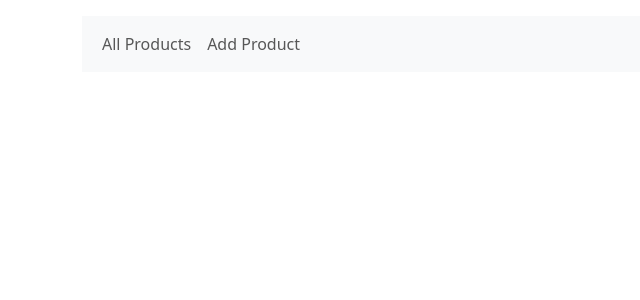
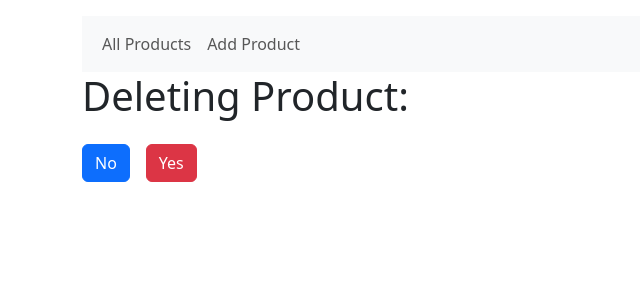
Before and after one commit to XJSng/OCK-react-frontend, a React (Create React App) app in the folder ock-react-frontend/: page /delete/1 in a window 1280 px wide. Shown: the top 300 px of the page, without its empty margins (0-640 px from the left). Built offline with nearby package versions, Linux system fonts and the light colour scheme; no server answers.

Commit message:
CRUD done

```diff
--- a/ock-react-frontend/src/App.js
+++ b/ock-react-frontend/src/App.js
@@ -4,6 +4,7 @@ import { BrowserRouter as Router, Routes, Route, Link } from "react-router-dom"
 import ProductListing from './ProductListing';
 import AddProductPage from './productsPages/AddProductPage';
 import EditProductPage from './productsPages/EditProductPage'
+import DeleteProductPage from './productsPages/DeleteProductPage'
 
 
 export default function App() {
@@ -28,6 +29,7 @@ export default function App() {
               <Route path='/' element={<ProductListing />} />
               <Route path='/add' element={<AddProductPage />} />
               <Route path='/edit/:productId' element={<EditProductPage />} />
+              <Route path='/delete/:productId' element={<DeleteProductPage/>}/>
             </Routes>
           </Router>
         </ProductContextData>
--- a/ock-react-frontend/src/ProductContext.js
+++ b/ock-react-frontend/src/ProductContext.js
@@ -1,10 +1,12 @@
 import { useState, createContext, useEffect } from "react";
 import axios from "axios";
+// import { useNavigate } from "react-router-dom";
 export const ProductContext = createContext()
 
 const URL = "https://express-product-api.onrender.com/api"
 
 export default function ProductContextData(props){
+    // const navigate = useNavigate();
     const [products, setProducts] = useState([]);
     const [categories,setCategories] = useState([])
     const [tags,setTags] = useState([])
@@ -34,16 +36,18 @@ export default function ProductContextData(props){
                 category_id: parseInt(newProduct.category_id),
                 tags: parseInt(newProduct.tags)
             })
-            newProduct._id = response.data.insertedId
+            newProduct.id = response.data.product.id
+
+            console.log(response.data)
             setProducts([...products,newProduct])
         },
 
-        getProductById(productId) {
-            return products.find(p=> p.id === productId)
+       getProductById(productId) {
+            return products.find( p=>p.id === parseInt(productId))
         },
 
         async editProduct(productId, newProduct) {
-            const response = await axios.put(URL + "products/" + productId, {
+            const response = await axios.put(URL + "/products/" + productId, {
                 ...newProduct,
                 cost: parseInt(newProduct.cost),
                 category_id: parseInt(newProduct.category_id),
@@ -51,13 +55,26 @@ export default function ProductContextData(props){
             })
 
             newProduct.id = productId
-            const index = products.findIndex( p=> p.id === productId)
+            const index = products.findIndex( p=> p.id === parseInt(productId))
             const left = [...products.slice(0, index)]
             const right = [...products.slice(index+1)];
             const modified  =[ ...left, newProduct, ...right];
 
             setProducts(modified);
+        },
+        async deleteProduct(productId){
+            if (products.find( p=>p.id === parseInt(productId))) {
+            await axios.delete(URL + "/products/" + productId)
+            const indexToDelete = products.findIndex( p=> p.id === parseInt(productId))
+            const modified = [...products.slice(0, indexToDelete), ...products.slice(indexToDelete+1)];
+            setProducts(modified);
+        } else {
+           console.log(products)
+
         }
+        }
+
+
     }
 
 // The get context is stored in the value
--- /dev/null
+++ b/ock-react-frontend/src/productsPages/DeleteProductPage.js
@@ -0,0 +1,24 @@
+import { useParams, useNavigate } from "react-router-dom"
+import { useContext } from "react";
+import { ProductContext } from "../ProductContext";
+
+export default function DeleteProductPage() {
+    const params = useParams();
+    const navigate = useNavigate();
+    const productId = params.productId;
+
+    const context = useContext(ProductContext);
+    const productToEdit = context.getProductById(productId);
+
+    return <>
+        <h1>Deleting Product: {productToEdit?.name}</h1>
+        <button className='btn btn-primary mt-3' onClick={()=>navigate("/")}>
+        No
+      </button>
+        <button className='btn btn-danger mt-3 ms-3' onClick={ async () => {await context.deleteProduct(productId)
+        navigate(-1)
+        }}>
+        Yes
+      </button>
+    </>
+}
--- a/ock-react-frontend/src/productsPages/EditProductPage.js
+++ b/ock-react-frontend/src/productsPages/EditProductPage.js
@@ -3,7 +3,7 @@ import { useContext } from "react";
 import { ProductContext } from "../ProductContext";
 import ProductForm from "../productsPages/ProductForm";
 
-export default function EditProductPage() {
+export default  function EditProductPage() {
 
     const params = useParams();
     const navigate = useNavigate();
@@ -13,11 +13,12 @@ export default function EditProductPage() {
     const productToEdit = context.getProductById(productId);
 
     return <>
-        <h1>Editing Product: {productToEdit}</h1>
+        <h1>Editing Product: {productToEdit?.name}</h1>
         <ProductForm initialValue={productToEdit}
                     label="Edit Product"
                     onSubmit={(product)=>{
-                        context.updateProductById(productId, product)
+                        console.log(product, productId)
+                        context.editProduct(productId, product)
                         navigate('/')
                      }}
         />
--- a/ock-react-frontend/src/productsPages/ProductForm.js
+++ b/ock-react-frontend/src/productsPages/ProductForm.js
@@ -4,13 +4,15 @@ import { ProductContext } from '../ProductContext'
 export default function ProductForm (props) {
   const context = useContext(ProductContext)
   const [formState, setFormState] = useState({
-    name: props.initalValue?.name ?? '',
-    cost: props.initalValue?.cost ?? 0,
-    description: props.initalValue?.description ?? '',
-    category_id: props.initalValue?.category_id ?? 1,
-    tags: [],
-    "image_url": props.initalValue?.image_url ?? ''
+    name: props.initialValue?.name ?? '',
+    cost: props.initialValue?.cost ?? 0,
+    description: props.initialValue?.description ?? '',
+    category_id: props.initialValue?.category_id ?? 1,
+    tags: props.initialValue?.tags ??[],
+    "image_url": props.initialValue?.image_url ?? ''
   })
+
+  // console.log(formState);
 
   const [errors, setErrors] = useState({
     name: '',
@@ -38,7 +40,6 @@ export default function ProductForm (props) {
       tags: '',
       "image_url": ''
     }
-    console.log(formState)
     props.onSubmit(formState);
 
     // Add validation here
```
Also changed, not shown: 1 other file (tests, documents, lock files or other folders).
